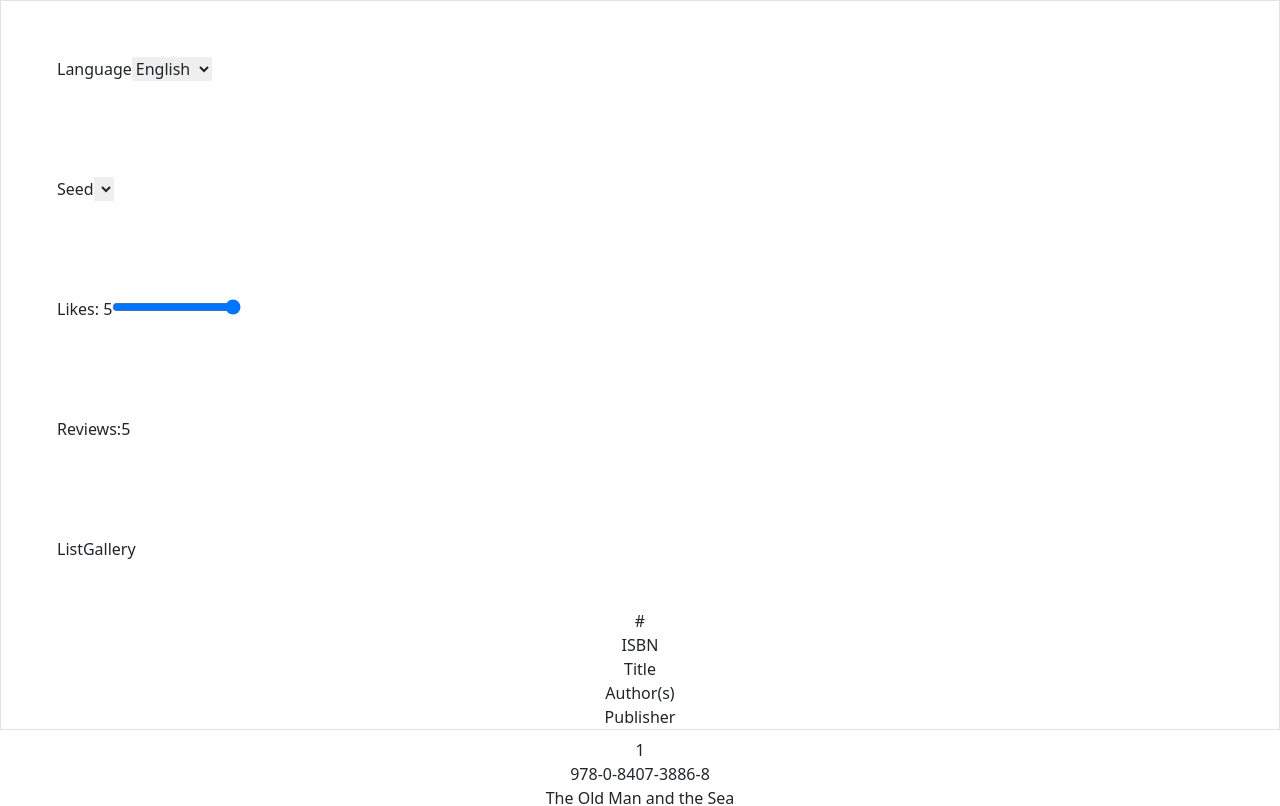
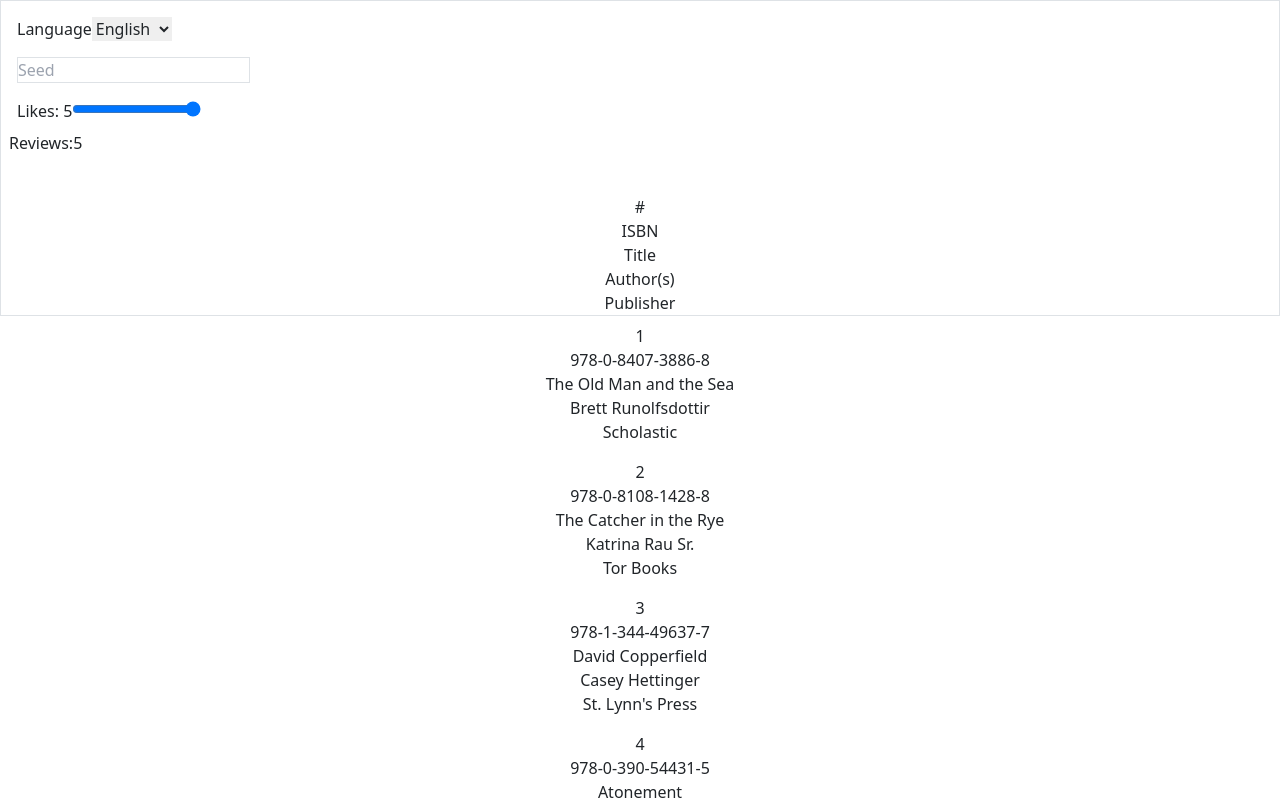
Before and after one commit to DavidJoao/bookify, a Next.js app: page /home in a window 1280 px wide. Shown: the top 806 px of the page. Built offline with nearby package versions, Linux system fonts and the light colour scheme.

Commit message:
CHANGE Filters styling, also added functionality to change language, layout, seed

```diff
--- a/src/app/components/Filters.js
+++ b/src/app/components/Filters.js
@@ -1,69 +1,102 @@
-import React, { useEffect } from "react"
+import React, { useEffect, useState } from "react"
 import { getBooksData } from "../lib/actions";
+import { arrowRight, galleryIcon, listIcon, random } from "../lib/icons";
 
-const Filters = ( { setBooks, filters, setFilters } ) => {
+const Filters = ({ setBooks, filters, setFilters, handleSeedChange, setModalState, setSeed, setSelectedBook, getBookBySeed, view, setView }) => {
+
+	const [seedSearch, setSeedSearch] = useState("")
 
 	const resetLanguage = async () => {
-		const books = await getBooksData(filters.quantity, filters.language, filters.likes, filters.reviews);
-		await setBooks(books);
-	};
+		const books = await getBooksData(
+			filters.quantity,
+			filters.language,
+			filters.likes,
+			filters.reviews
+		)
+		await setBooks(books)
+	}
 
-	const changeFilters = (e) => {
-		const { name, value } = e.target;
+	const changeFilters = e => {
+		const { name, value } = e.target
 		if (filters[name] !== value) {
-			setFilters((prevFilters) => ({
+			setFilters(prevFilters => ({
 				...prevFilters,
 				[name]: value,
-			}));
+			}))
 		}
-	};
+	}
 
-	  useEffect(() => {
+	const changeSeed = (e) => {
+		handleSeedChange(seedSearch)
+		setSeedSearch("")
+	}
+
+	const changeRandomSeed = (e) => {
+		const newSeed = Math.floor(Math.random() * 1000000);
+		setSeed(newSeed.toString());
+		setSeedSearch(newSeed.toString())
+		setSelectedBook(getBookBySeed(newSeed.toString()));
+		setModalState(true)
+	}
+
+	useEffect(() => {
 		const fetchBooks = async () => {
-			await resetLanguage();
-		  };
-		  fetchBooks();
-	}, [filters.language]);
+			await resetLanguage()
+		}
+		fetchBooks()
+	}, [filters.language])
 
-	// modal
 	return (
 		<>
-			<div className="flex flex-col items-center justify-center">
-				<div className="flex flex-col w-full p-5">
-					<label className="text-sm font-semibold text-gray-400">Language</label>
-					<select name="language" value={filters?.language} className="input" onChange={changeFilters}>
-						<option value='en'>English</option>
-						<option value='es'>Spanish</option>
-						<option value='fr'>French</option>
+			<div className="flex flex-col items-center justify-center p-2 w-full">
+				<div className="flex flex-row items-center justify-center w-full my-auto">
+					<label className="text-sm font-semibold text-gray-400 w-full text-center">
+						Language
+					</label>
+					<select name="language" value={filters?.language} className="input w-full" onChange={changeFilters}>
+						<option value="en">English</option>
+						<option value="es">Spanish</option>
+						<option value="fr">French</option>
 					</select>
 				</div>
 			</div>
 
-			<div className="flex flex-col items-center justify-center">
-				<div className="flex flex-col w-full p-5">
-					<label className="text-sm font-semibold text-gray-400">Seed</label>
-					<select className="input"></select>
+			<div className="flex flex-col items-center justify-center p-2 w-full">
+				<div className="flex flex-row w-full my-auto">
+					<input placeholder="Seed" className="border w-1/2 input" value={seedSearch} onChange={(e) => setSeedSearch(e.target.value)}/>
+					<button className="w-1/4 input flex items-center justify-center bg-blue-500 text-white font-xl" onClick={changeSeed}>{arrowRight}</button>
+					<button className="w-1/4 input flex items-center justify-center bg-blue-500 text-white font-xl" onClick={changeRandomSeed}>{random}</button>
 				</div>
 			</div>
 
-			<div className="flex flex-col items-center justify-center">
-				<div className="flex flex-col w-full p-5">
-					<label className="text-sm font-semibold text-gray-400">Likes: {filters?.likes}</label>
-					<input name="likes" value={filters.likes} type="range" min={0} max={5} step={0.1} onChange={changeFilters}/>
+			<div className="flex flex-col items-center justify-center p-2 w-full">
+				<div className="flex flex-col w-full my-auto">
+					<label className="text-sm font-semibold text-gray-400">
+						Likes: {filters?.likes}
+					</label>
+					<input
+						name="likes"
+						value={filters.likes}
+						type="range"
+						min={0}
+						max={5}
+						step={0.1}
+						onChange={changeFilters}
+					/>
 				</div>
 			</div>
 
-			<div className="flex flex-col items-center justify-center">
-				<div className="flex flex-col w-full p-5">
+			<div className="flex flex-col items-center justify-centerp-2 w-full">
+				<div className="flex flex-row items-center w-full my-auto">
 					<label className="text-sm font-semibold text-gray-400">Reviews:</label>
-					<input name="reviews" value={filters.reviews} type="number" className="input" onChange={changeFilters}/>
+					<input name="reviews" value={filters.reviews} type="number" className="input" onChange={changeFilters} step={0.1}/>
 				</div>
 			</div>
 
-			<div className="flex flex-col items-center justify-center">
-				<div className="flex flex-row justify-center w-full p-5">
-					<button>List</button>
-					<button>Gallery</button>
+			<div className="flex flex-col items-center justify-center p-2 w-full">
+				<div className="flex flex-row justify-center items-center w-full my-auto">
+					<button className="input w-full flex justify-center bg-blue-500 text-white focus:bg-black" onClick={() => setView("list")}>{listIcon}</button>
+					<button className="input w-full flex justify-center bg-blue-500 text-white focus:bg-black" onClick={() => setView("gallery")}>{galleryIcon}</button>
 				</div>
 			</div>
 		</>
```
